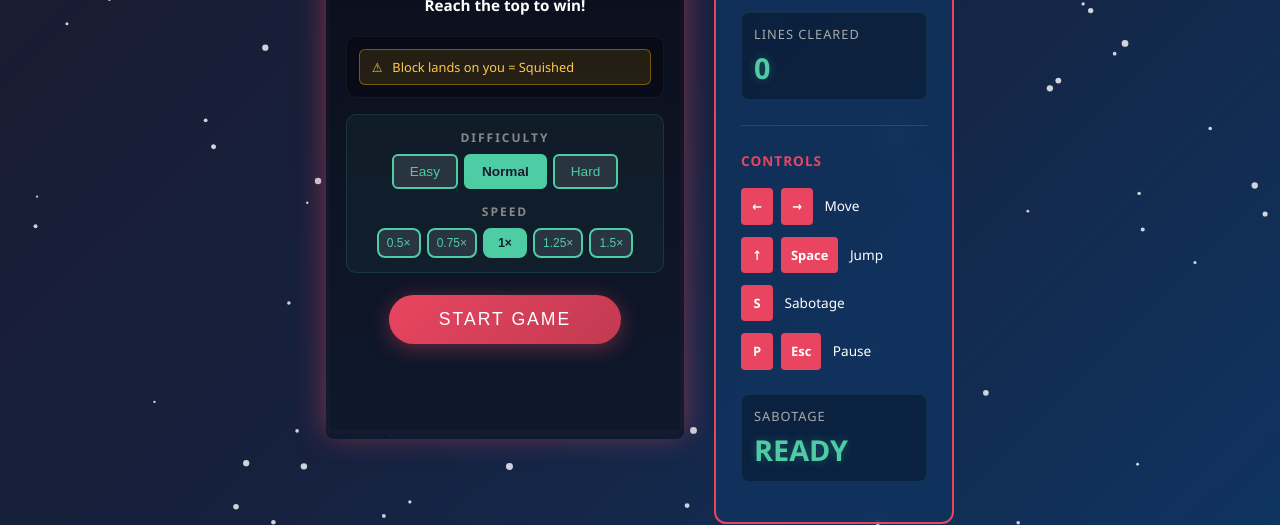
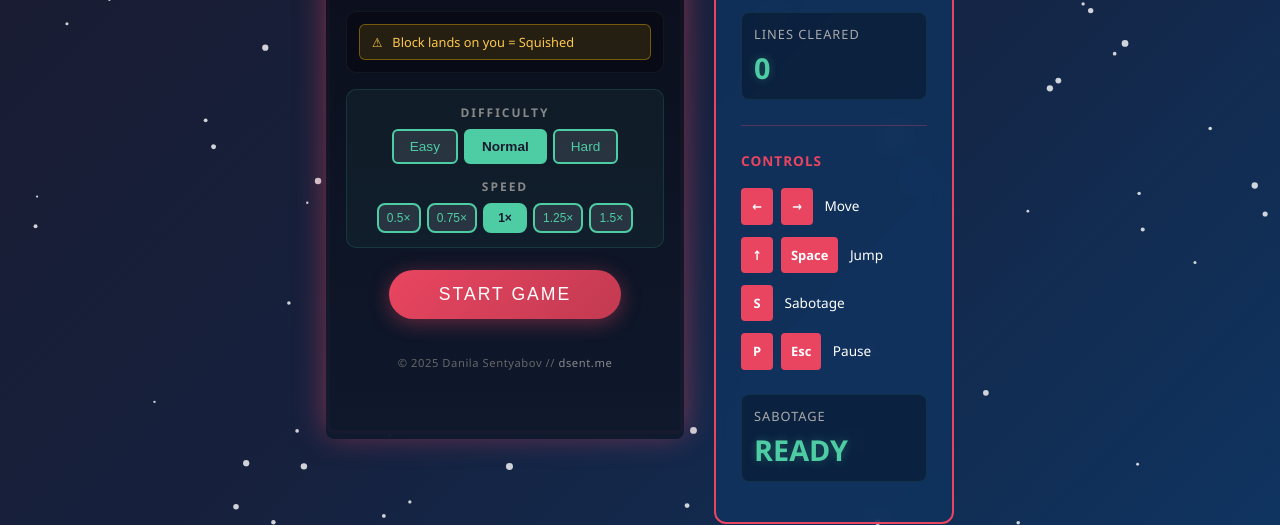
Before and after one commit to dsent/artifacts, a website with bundled scripts: page artifacts/tetromino-escape/index.html in a window 1280 px wide. Shown: the part 275-800 px from the top of the page. Built offline with nearby package versions, Linux system fonts and the light colour scheme; files whose address does not match are found by name.

Commit message:
tetromino-escape: ui: copyright line

```diff
--- a/artifacts/tetromino-escape/css/style.css
+++ b/artifacts/tetromino-escape/css/style.css
@@ -123,6 +123,25 @@ body {
   margin-right: 8px;
   margin-bottom: 4px;
   font-size: 0.95em;
+}
+
+/* Copyright styling */
+.copyright {
+  margin-top: 20px;
+  font-size: 0.7em;
+  color: #666;
+  text-align: center;
+  letter-spacing: 0.05em;
+}
+
+.copyright a {
+  color: #888;
+  text-decoration: none;
+  transition: color 0.2s ease;
+}
+
+.copyright a:hover {
+  color: #4ecca3;
 }
 
 .overlay {
@@ -707,4 +726,9 @@ body {
   .mobile-stats {
     display: flex;
   }
+
+  .copyright {
+    font-size: 0.65em;
+    padding: 0 10px;
+  }
 }
--- a/artifacts/tetromino-escape/index.html
+++ b/artifacts/tetromino-escape/index.html
@@ -61,6 +61,7 @@
             </div>
 
             <button class="btn start-btn" id="start-btn">START GAME</button>
+            <div class="copyright">&copy; 2025 Danila Sentyabov // <a href="https://dsent.me" target="_blank" rel="noopener noreferrer">dsent.me</a></div>
           </div>
         </div>
 
@@ -105,6 +106,7 @@
 
           <button class="btn" id="resume-btn">RESUME</button>
           <button class="btn" style="background: linear-gradient(135deg, #666, #444)" id="restart-btn">RESTART</button>
+          <div class="copyright">&copy; 2025 Danila Sentyabov // <a href="https://dsent.me" target="_blank" rel="noopener noreferrer">dsent.me</a></div>
         </div>
 
         <div id="gameOverOverlay" class="overlay hidden">
@@ -116,6 +118,7 @@
             <p>Lines Cleared: <span id="finalLines">0</span></p>
           </div>
           <button class="btn" id="try-again-btn">TRY AGAIN</button>
+          <div class="copyright">&copy; 2025 Danila Sentyabov // <a href="https://dsent.me" target="_blank" rel="noopener noreferrer">dsent.me</a></div>
         </div>
 
         <div id="winOverlay" class="overlay hidden">
@@ -124,6 +127,7 @@
             <p>Escape Time: <span id="winTime">0</span>s</p>
           </div>
           <button class="btn" id="play-again-btn">PLAY AGAIN</button>
+          <div class="copyright">&copy; 2025 Danila Sentyabov // <a href="https://dsent.me" target="_blank" rel="noopener noreferrer">dsent.me</a></div>
         </div>
       </div>
 
```
